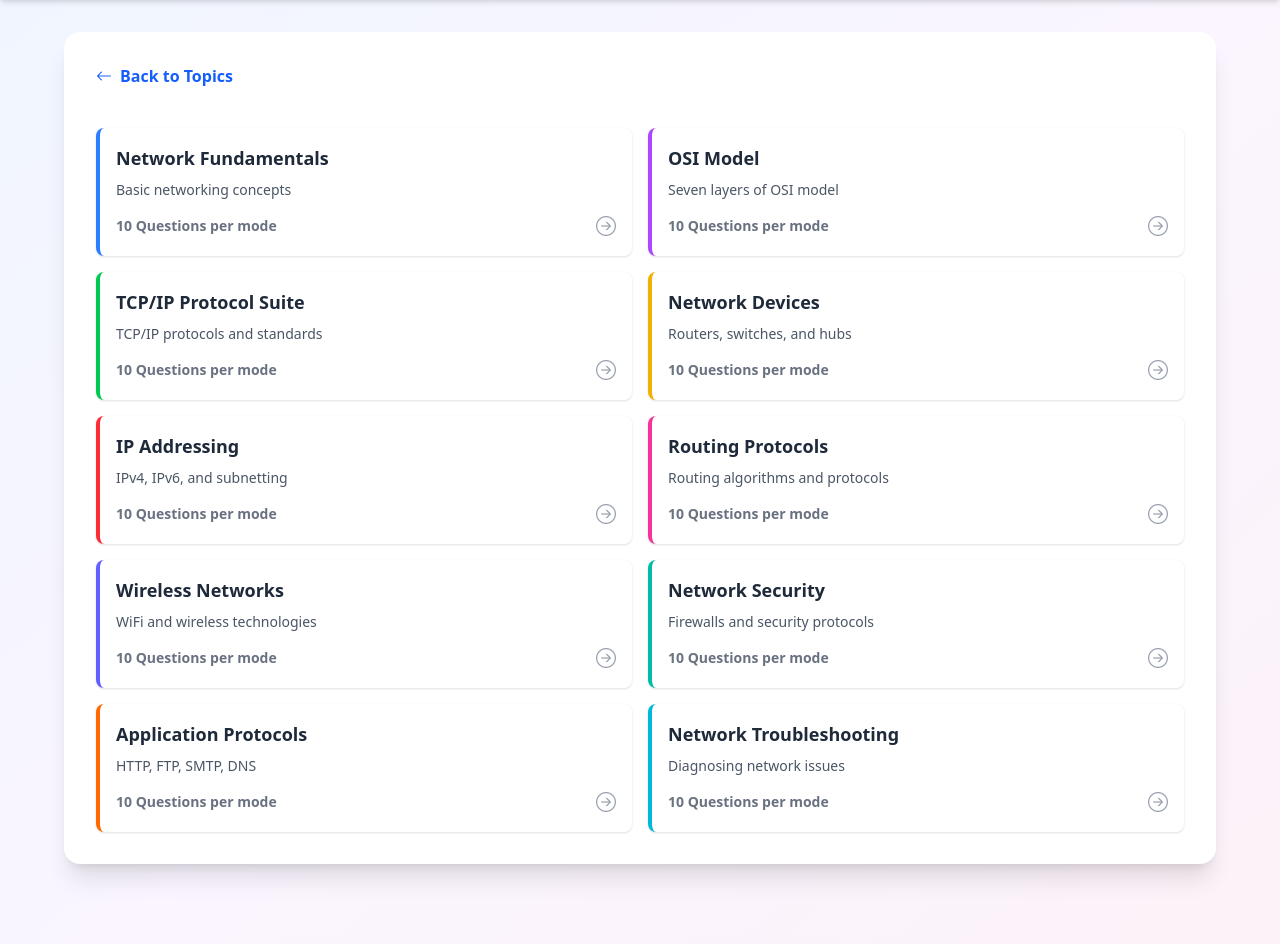
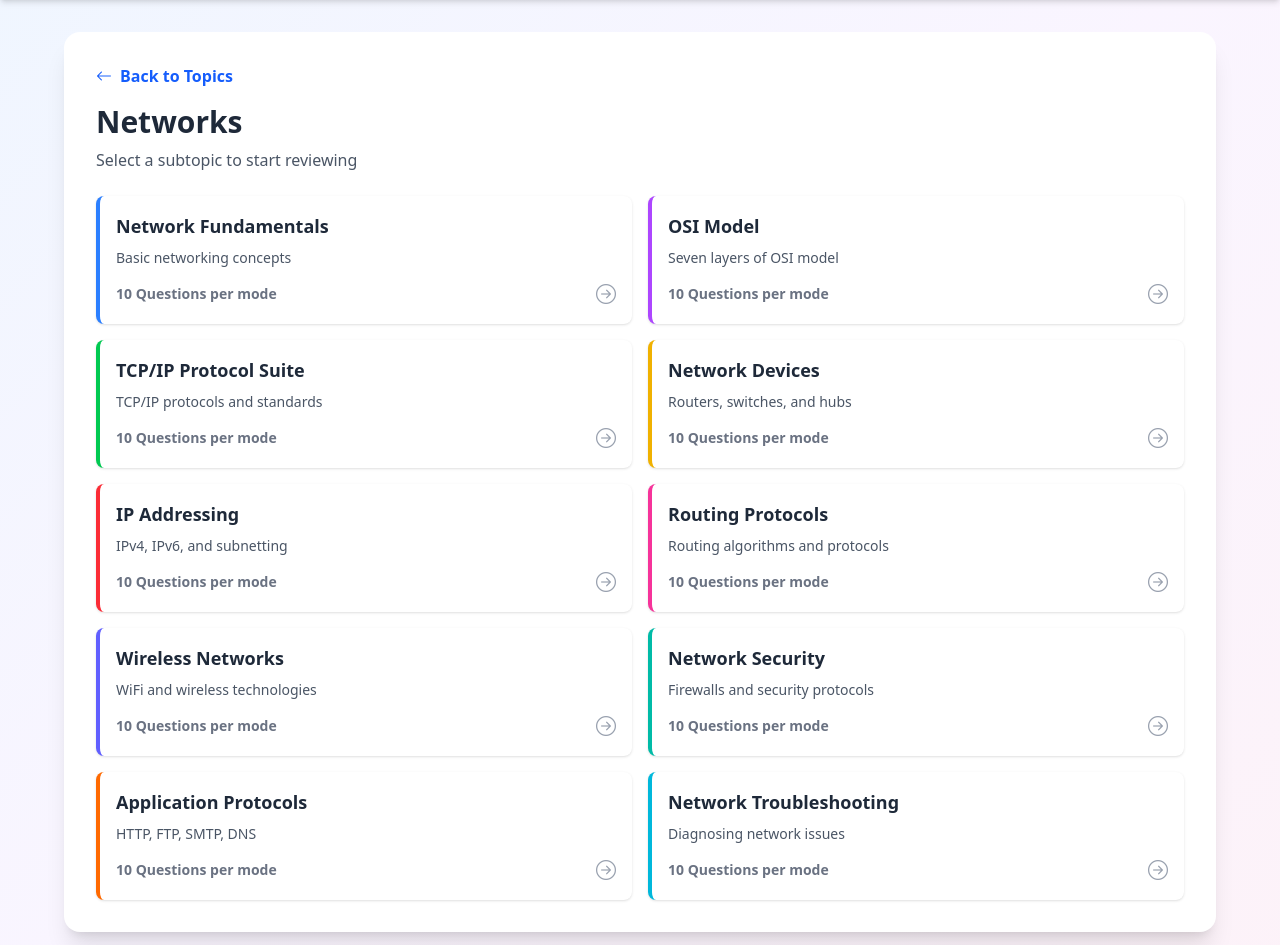
Before and after one commit to MACantara/IT-Quizbee, a Flask app: page /topics/networks/subtopics in a window 1280 px wide. Shown: the part 104-1049 px from the top of the page. Run offline with Flask 3, Linux system fonts and the light colour scheme.

Commit message:
Fix topic title reference and update mode selection URL parameters for subtopics

```diff
--- a/templates/navigation/subtopics.html
+++ b/templates/navigation/subtopics.html
@@ -1,6 +1,6 @@
 {% extends "base.html" %}
 
-{% block title %}IT Quizbee - {{ topic.topic_name }}{% endblock %}
+{% block title %}IT Quizbee - {{ topic_title }}{% endblock %}
 
 {% block content %}
 <div class="max-w-6xl mx-auto animate-fade-in">
@@ -9,8 +9,8 @@
             <a href="{{ url_for('navigation.topics') }}" class="text-blue-600 hover:text-blue-800 font-semibold mb-4 inline-block">
                 <i class="bi bi-arrow-left mr-2"></i>Back to Topics
             </a>
-            <h2 class="text-3xl font-bold text-gray-800 mb-2">{{ topic.topic_name }}</h2>
-            <p class="text-gray-600">{{ topic.description or '' }}</p>
+            <h2 class="text-3xl font-bold text-gray-800 mb-2">{{ topic_title }}</h2>
+            <p class="text-gray-600">Select a subtopic to start reviewing</p>
         </div>
         <div class="grid grid-cols-1 md:grid-cols-2 gap-4">
             {% set colors = [
@@ -27,7 +27,7 @@
             ] %}
 
             {% for subtopic in subtopics %}
-            <a href="{{ url_for('navigation.mode_selection', topic_id=topic.topic_id, subtopic_id=subtopic.id) }}" class="border-l-4 {{ colors[loop.index0 % colors|length] }} p-4 rounded-lg shadow cursor-pointer transform hover:scale-102 transition duration-200 bg-white block">
+            <a href="{{ url_for('navigation.mode_selection', topic=topic, subtopic=subtopic.id) }}" class="border-l-4 {{ colors[loop.index0 % colors|length] }} p-4 rounded-lg shadow cursor-pointer transform hover:scale-102 transition duration-200 bg-white block">
                 <h3 class="text-lg font-bold text-gray-800 mb-2">{{ subtopic.name }}</h3>
                 <p class="text-sm text-gray-600 mb-3">{{ subtopic.description or '' }}</p>
                 <div class="flex items-center justify-between">
```
